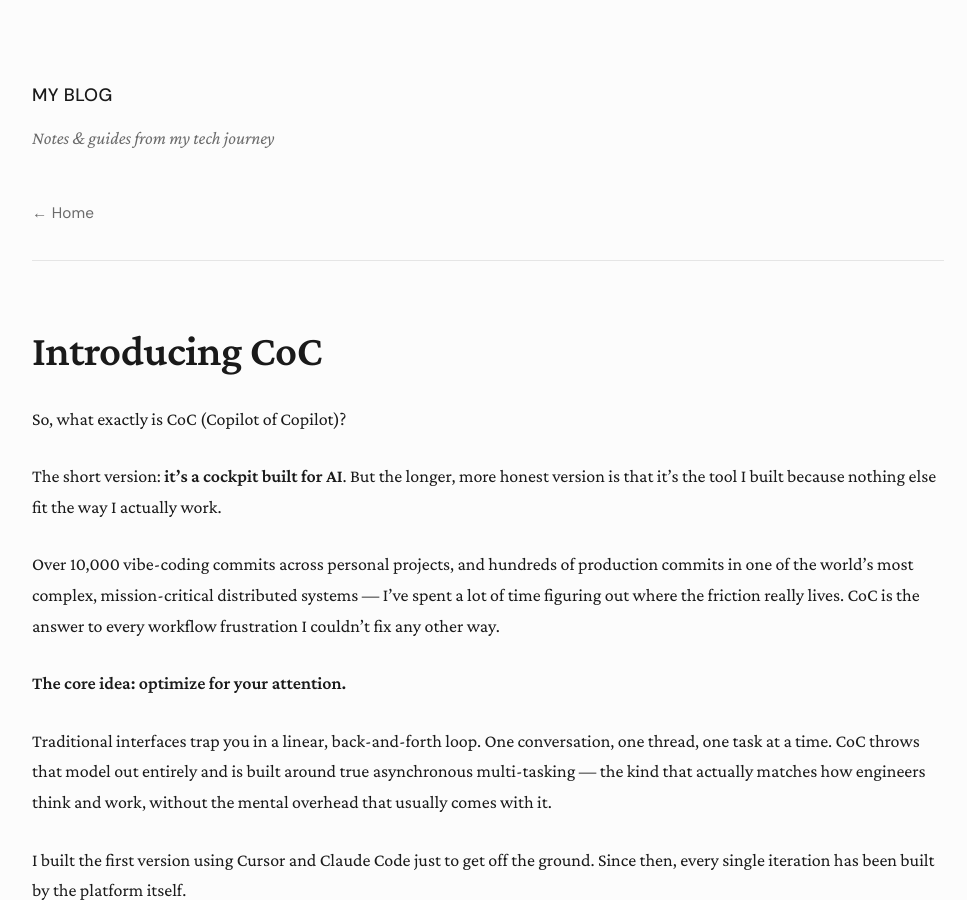
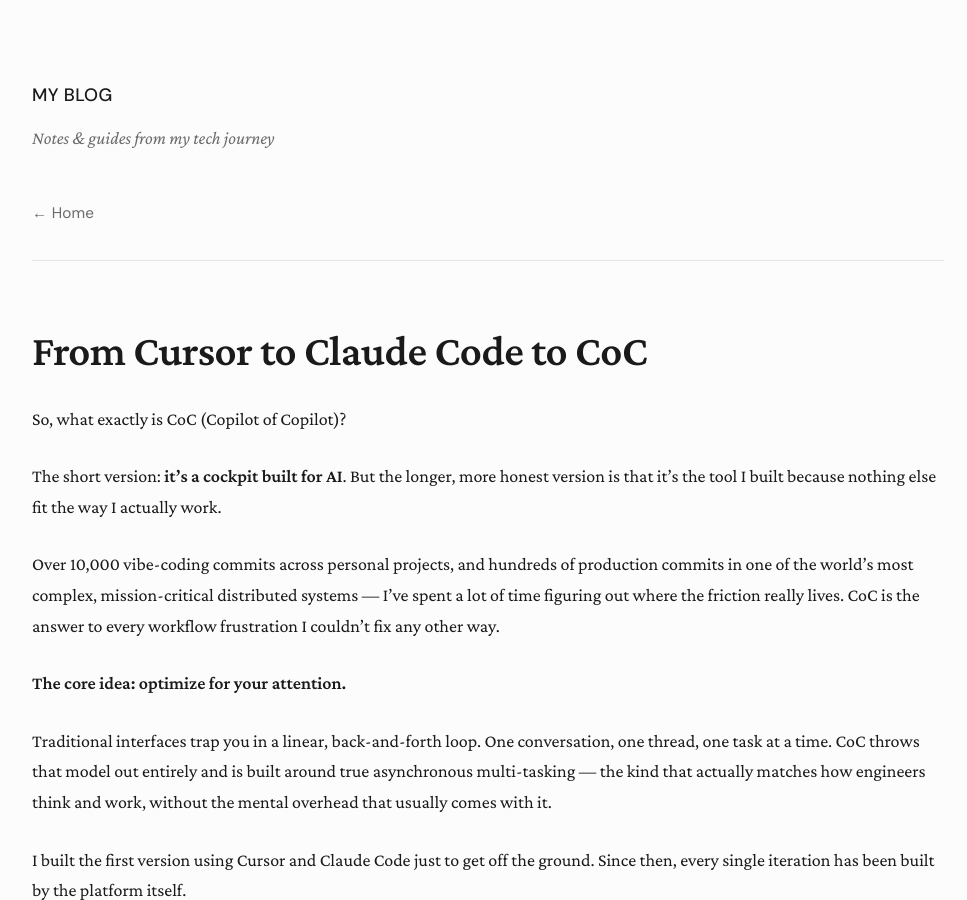
Before and after one commit to plusplusoneplusplus/website, a Jekyll site: the page built from from-cursor-to-claude-code-to-coc.md, in a window 1280 px wide and 900 px high. Shown: the whole window, without its empty margins (152-1119 px from the left). Built offline with Jekyll 4.4.1, drawn with Linux system fonts in a browser that asks for light colours.

Commit message:
Update title in CoC introduction blog for clarity

```diff
--- a/from-cursor-to-claude-code-to-coc.md
+++ b/from-cursor-to-claude-code-to-coc.md
@@ -3,7 +3,7 @@ layout: default
 title: From Cursor to Claude Code to CoC
 ---
 
-# Introducing CoC
+# From Cursor to Claude Code to CoC
 
 So, what exactly is CoC (Copilot of Copilot)?
 
```
